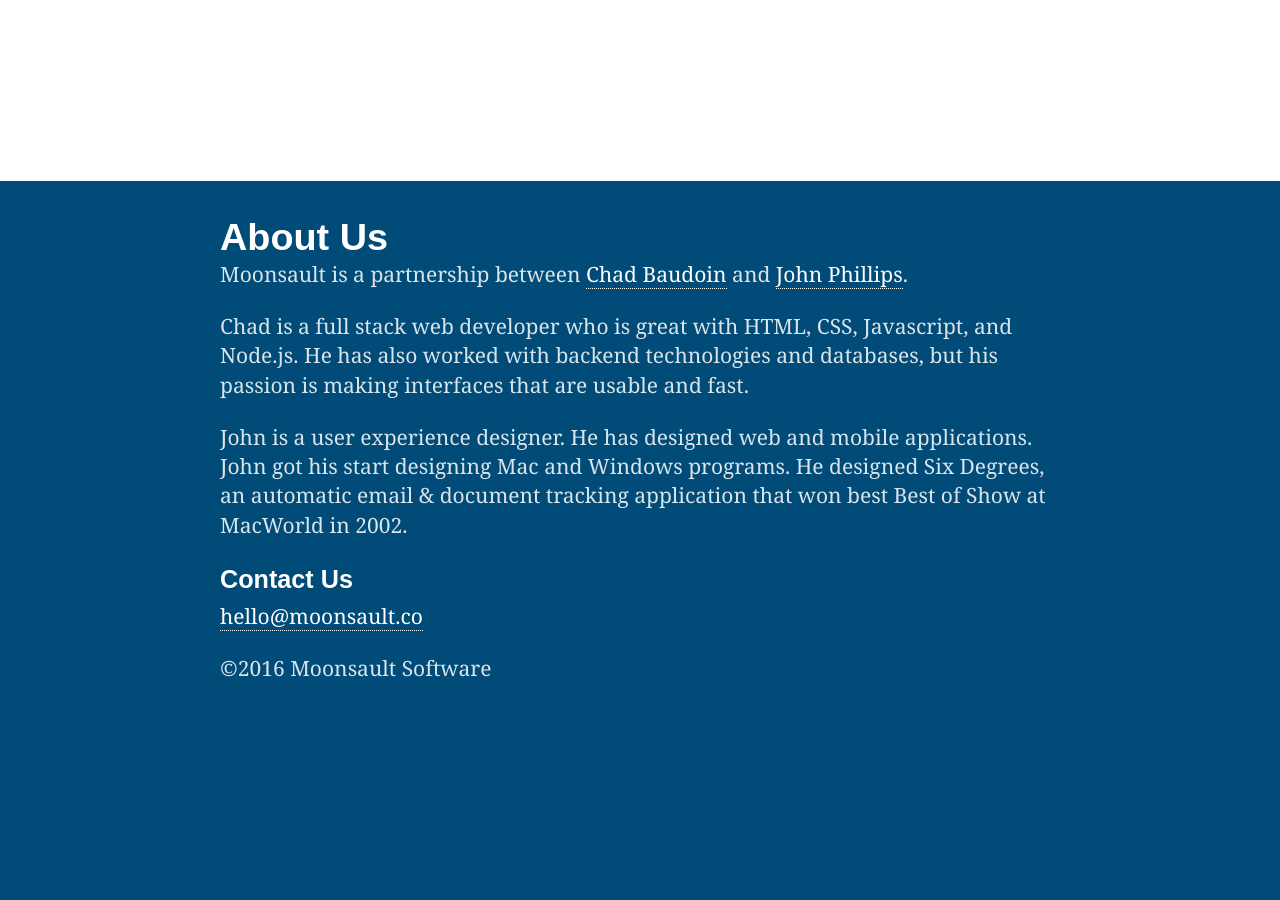
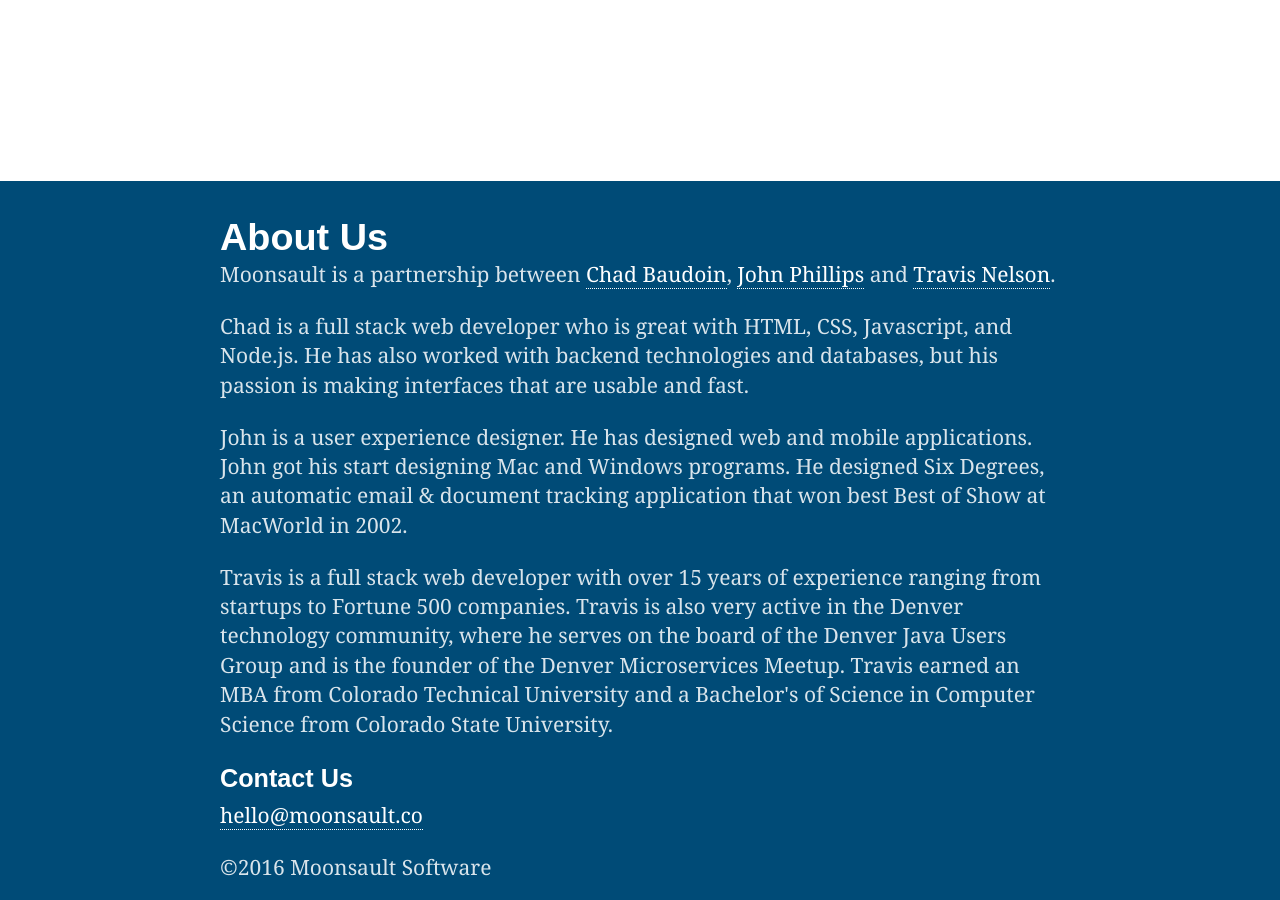
Before and after one commit to moonsaultco/moonsaultco.github.io, a Jekyll site: the page built from index.html, in a window 1280 px wide and 900 px high, scrolled down 8850 px. Built offline with Jekyll 4.4.1, drawn with Linux system fonts in a browser that asks for light colours; nearby versions of some CDN libraries; before the commit the page ends 9556 px from its top, so only the background shows below that.

Commit message:
Update index.html

```diff
--- a/index.html
+++ b/index.html
@@ -56,12 +56,13 @@
 
     <h2 >About Us</h2>
 
-    <p>Moonsault is a partnership between <a href="https://www.linkedin.com/in/chadbaudoin">Chad Baudoin</a> and <a href="https://www.linkedin.com/in/johnphillipsdenver">John Phillips</a>. </p>
+    <p>Moonsault is a partnership between <a href="https://www.linkedin.com/in/chadbaudoin">Chad Baudoin</a>, <a href="https://www.linkedin.com/in/johnphillipsdenver">John Phillips</a> and <a href="https://www.linkedin.com/in/travisonelson">Travis Nelson</a>. </p>
 
     <p>Chad is a full stack web developer who is great with HTML, CSS, Javascript, and Node.js. He has also worked with backend technologies and databases, but his passion is making interfaces that are usable and fast. </p>
 
     <p>John is a user experience designer. He has designed web and mobile applications. John got his start designing Mac and Windows programs. He designed Six Degrees, an automatic email & document tracking application that won best Best of Show at MacWorld in 2002.</p>
 
+    <p>Travis is a full stack web developer with over 15 years of experience ranging from startups to Fortune 500 companies. Travis is also very active in the Denver technology community, where he serves on the board of the Denver Java Users Group and is the founder of the Denver Microservices Meetup. Travis earned an MBA from Colorado Technical University and a Bachelor's of Science in Computer Science from Colorado State University.</p>
 
     <h3>Contact Us</h3>
 
```
